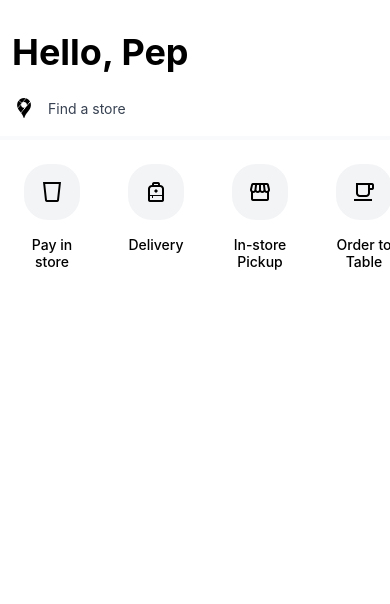
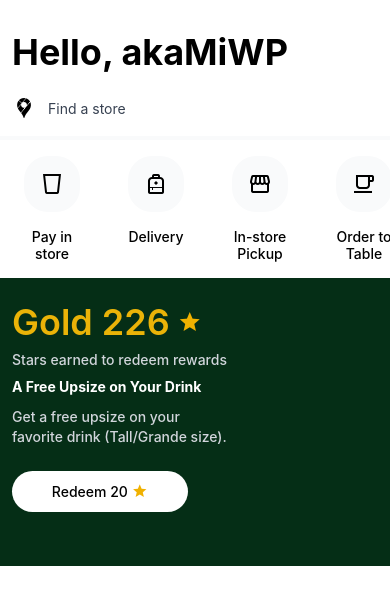
Before and after one commit to akaMiWP/rn-ui-clone, a React Native app in the folder my-expo-app/: screen / in a window 390 px wide. Shown: the top 604 px of the page. Built offline with nearby package versions, Linux system fonts and the light colour scheme.

Commit message:
Added Content

```diff
--- a/my-expo-app/components/coffee/HomePage.tsx
+++ b/my-expo-app/components/coffee/HomePage.tsx
@@ -1,11 +1,12 @@
-import { View, Text, SafeAreaView, ScrollView } from 'react-native';
+import { View, Text, SafeAreaView, ScrollView, Button } from 'react-native';
 import { MaterialCommunityIcons } from '@expo/vector-icons';
 
 const HomePage = () => {
   return (
     <SafeAreaView>
-      <Header name="Pep" />
+      <Header name="akaMiWP" />
       <QuickSelection />
+      <Content stars={226} />
     </SafeAreaView>
   );
 };
@@ -30,7 +31,7 @@
 const QuickSelection = () => {
   return (
     <ScrollView horizontal showsHorizontalScrollIndicator={false}>
-      <View className="flex flex-row gap-x-6 px-3 py-4">
+      <View className="flex flex-row gap-x-6 px-3 py-2">
         <QuickSelectionItem icon="cup-outline" title="Pay in store" />
         <QuickSelectionItem icon="bag-personal-outline" title="Delivery" />
         <QuickSelectionItem icon="storefront-outline" title="In-store Pickup" />
@@ -43,7 +44,7 @@
 const QuickSelectionItem = ({ icon, title }: { icon: any; title: string }) => {
   return (
     <View className="flex w-20 items-center gap-y-4 px-2 py-2">
-      <View className=" rounded-3xl bg-gray-100 p-4">
+      <View className=" rounded-3xl bg-gray-50 p-4">
         <MaterialCommunityIcons name={icon} size={24} />
       </View>
       <Text className="text-center font-medium">{title}</Text>
@@ -51,4 +52,31 @@
   );
 };
 
+// Content
+const Content = ({ stars }: { stars: number }) => {
+  return (
+    <View className="h-72 bg-green-950">
+      <View className="flex gap-2 px-3 py-6">
+        <View className="flex-row items-center gap-2">
+          <Text className="text-4xl font-semibold text-yellow-500">Gold {stars}</Text>
+          <MaterialCommunityIcons name="star" size={24} color="#f0b100" />
+        </View>
+        <Text className="text-sm font-medium text-gray-300">Stars earned to redeem rewards</Text>
+        <View className="max-w-[60%]">
+          <View className="flex gap-y-3">
+            <Text className="font-bold text-white">A Free Upsize on Your Drink</Text>
+            <Text className="text-sm font-medium text-gray-300">
+              Get a free upsize on your favorite drink (Tall/Grande size).
+            </Text>
+            <View className="mt-3 max-w-[80%] flex-row justify-center space-x-1 rounded-3xl bg-white p-3">
+              <Text className="text-center font-medium">Redeem 20</Text>
+              <MaterialCommunityIcons name="star" size={16} color="#f0b100" />
+            </View>
+          </View>
+        </View>
+      </View>
+    </View>
+  );
+};
+
 export default HomePage;
```
